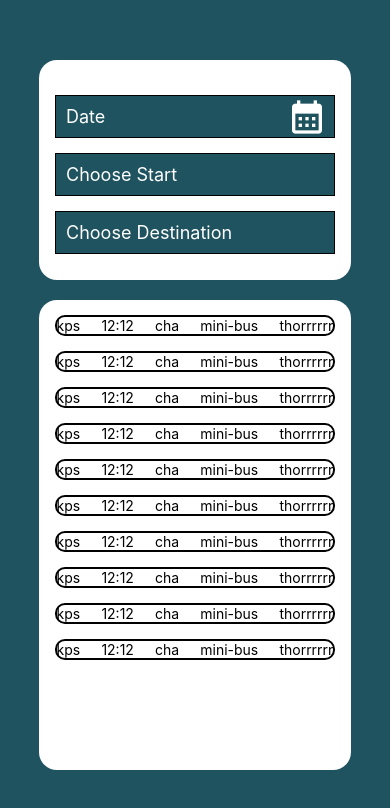
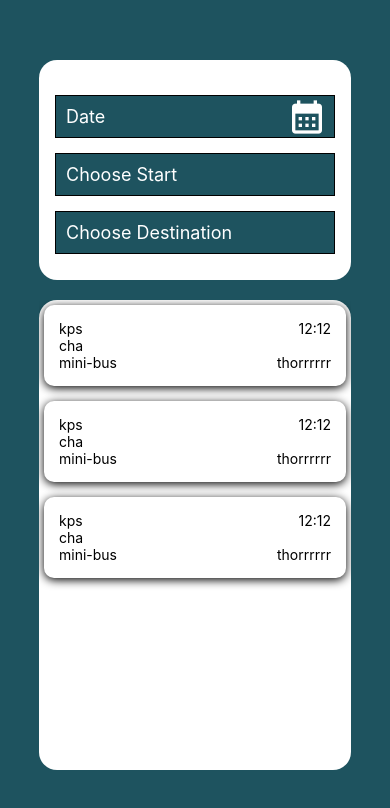
Before and after one commit to auhmaugmaufm/mobile-project, a React Native app: screen /Booking in a window 390 px wide. Shown: the top 808 px of the page. Built offline with nearby package versions, Linux system fonts and the light colour scheme.

Commit message:
Booking v0.1

```diff
--- a/src/components/CustomCard.js
+++ b/src/components/CustomCard.js
@@ -9,7 +9,11 @@ const CustomCard = ({ props }) => {
             <View style={{ flexDirection: 'row', justifyContent: 'space-between' }}>
                 <Text>{start}</Text>
                 <Text>{time}</Text>
+            </View>
+            <View>
                 <Text>{end}</Text>
+            </View>
+            <View style={{ flexDirection: 'row', justifyContent: 'space-between' }}>
                 <Text>{type}</Text>
                 <Text>{status}</Text>
             </View>
@@ -18,15 +22,16 @@ const CustomCard = ({ props }) => {
 }
 const styles = StyleSheet.create({
     Container: {
-        //alignItems: 'center',
-        width: '90%',
-        height: '60%',
-        marginTop: 15,
-        borderWidth: 2,
-        borderColor: "black",
         backgroundColor: "white",
-        marginLeft: '5%',
+        padding: 15,
         borderRadius: 10,
+        marginBottom: 10,
+        margin: 5,
+        shadowColor: "black",
+        shadowOffset: { width: 0, height: 2 },
+        shadowOpacity: 1,
+        shadowRadius: 10,
+        elevation: 4,
     },
 })
 
--- a/src/screens/BookingScreen.js
+++ b/src/screens/BookingScreen.js
@@ -29,55 +29,7 @@ const BookingScreen = () => {
             type: 'mini-bus',
             status: 'thorrrrrr'
         },
-        {
-            start: 'kps',
-            end: 'cha',
-            time: '12:12',
-            type: 'mini-bus',
-            status: 'thorrrrrr'
-        },
-        {
-            start: 'kps',
-            end: 'cha',
-            time: '12:12',
-            type: 'mini-bus',
-            status: 'thorrrrrr'
-        },
-        {
-            start: 'kps',
-            end: 'cha',
-            time: '12:12',
-            type: 'mini-bus',
-            status: 'thorrrrrr'
-        },
-        {
-            start: 'kps',
-            end: 'cha',
-            time: '12:12',
-            type: 'mini-bus',
-            status: 'thorrrrrr'
-        },
-        {
-            start: 'kps',
-            end: 'cha',
-            time: '12:12',
-            type: 'mini-bus',
-            status: 'thorrrrrr'
-        },
-        {
-            start: 'kps',
-            end: 'cha',
-            time: '12:12',
-            type: 'mini-bus',
-            status: 'thorrrrrr'
-        },
-        {
-            start: 'kps',
-            end: 'cha',
-            time: '12:12',
-            type: 'mini-bus',
-            status: 'thorrrrrr'
-        },
+
     ]
 
     return (
```
